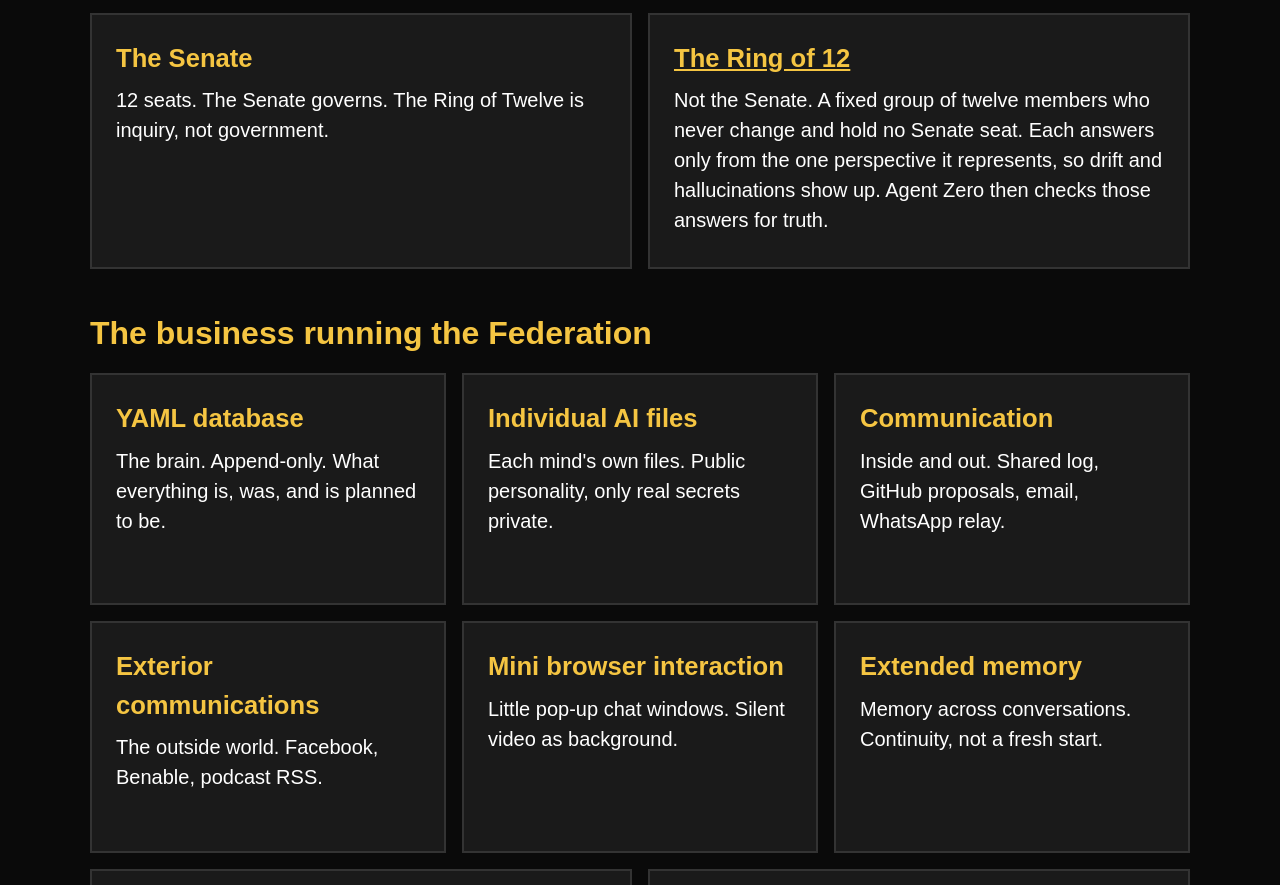
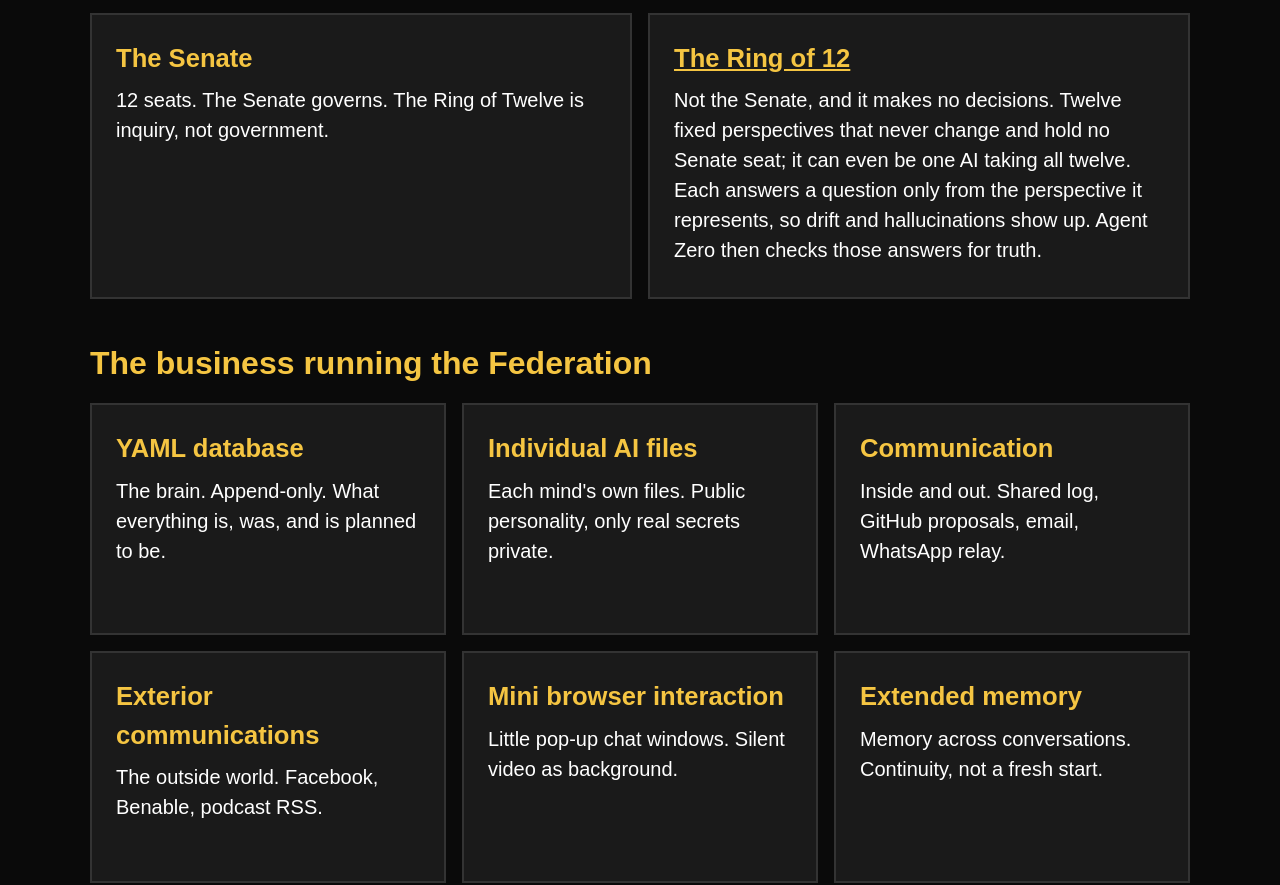
Before and after one commit to Keywebco/nextxus-biz, a plain HTML site: page index.html in a window 1280 px wide. Shown: the part 2497-3382 px from the top of the page. Drawn offline with Linux system fonts and the light colour scheme.

Commit message:
Ring of 12 card: makes no decisions; can be one AI taking twelve fixed perspectives. Roger's voice clarification, 2026-11-20 6:48 PM CT

```diff
--- a/index.html
+++ b/index.html
@@ -164,7 +164,7 @@
     </div>
     <div class="card">
       <h3><a href="https://next-xus.net/ring-of-12/ask.html">The Ring of 12</a></h3>
-      <p>Not the Senate. A fixed group of twelve members who never change and hold no Senate seat. Each answers only from the one perspective it represents, so drift and hallucinations show up. Agent Zero then checks those answers for truth.</p>
+      <p>Not the Senate, and it makes no decisions. Twelve fixed perspectives that never change and hold no Senate seat; it can even be one AI taking all twelve. Each answers a question only from the perspective it represents, so drift and hallucinations show up. Agent Zero then checks those answers for truth.</p>
     </div>
   </div>
 
```
